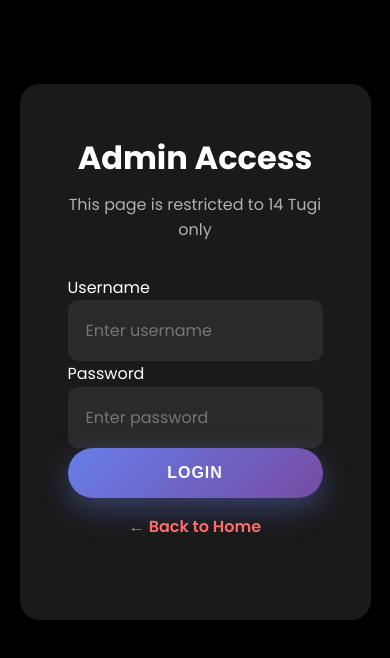
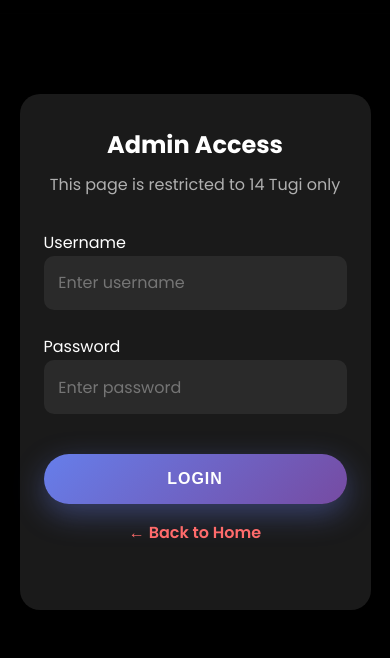
Before and after one commit to preston-254/14Tugibeats, a website: page upload.html in a window 390 px wide. Shown: the part 70-728 px from the top of the page. Drawn offline with Linux system fonts and the light colour scheme.

Commit message:
Add mobile CSS fixes for login form

```diff
--- a/upload.html
+++ b/upload.html
@@ -161,8 +161,6 @@
             background: rgba(255, 68, 68, 0.1);
             border-radius: 5px;
             margin-top: 1rem;
-            margin-top: 1rem;
-            font-size: 0.9rem;
             min-height: 20px;
         }
         .admin-badge {
@@ -174,6 +172,36 @@
             font-weight: 600;
             margin-top: 1rem;
             font-size: 0.9rem;
+        }
+
+        /* Mobile-specific fixes for login */
+        @media (max-width: 768px) {
+            .login-container {
+                margin: 1rem;
+                padding: 2rem 1.5rem;
+            }
+
+            .login-container input {
+                font-size: 16px !important; /* Prevents zoom on iOS */
+                padding: 0.8rem;
+            }
+
+            .login-container button {
+                width: 100%;
+                padding: 1rem;
+                font-size: 1rem;
+                margin-top: 1rem;
+                -webkit-tap-highlight-color: transparent;
+                touch-action: manipulation;
+            }
+
+            .login-container .form-group {
+                margin-bottom: 1.5rem;
+            }
+
+            .login-header h2 {
+                font-size: 1.5rem;
+            }
         }
     </style>
 </head>
```
